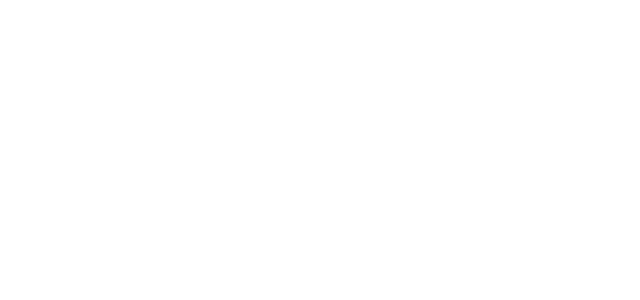
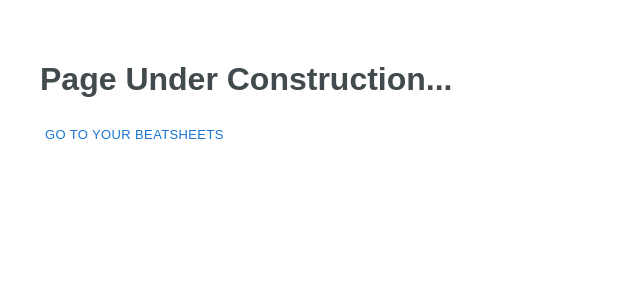
Before and after one commit to dtanaka1234/spotter_project, a Next.js app: page / in a window 1280 px wide. Shown: the top 300 px of the page, without its empty margins (0-640 px from the left). Built offline with nearby package versions, Linux system fonts and the light colour scheme.

Commit message:
Add home page

```diff
--- a/pages/index.tsx
+++ b/pages/index.tsx
@@ -1,5 +1,7 @@
 import Head from 'next/head';
 import styles from '../styles/Home.module.css';
+import Link from "next/link";
+import {Button} from "@mui/material";
 
 export default function Home() {
   return (
@@ -8,6 +10,10 @@
         <title>Dashboard</title>
         <meta property="og:title" content="Dashboard" key="title" />
       </Head>
+      <h1>Page Under Construction...</h1>
+      <Link href="/beatsheets">
+        <Button size="small" color="primary">Go to your Beatsheets</Button>
+      </Link>
     </div>
   );
 }
```
